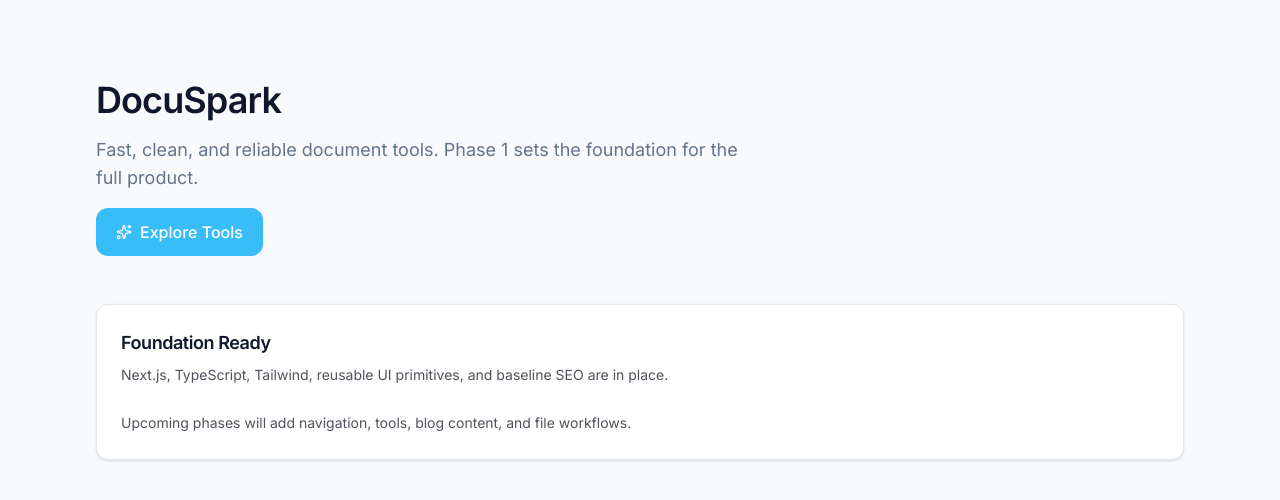
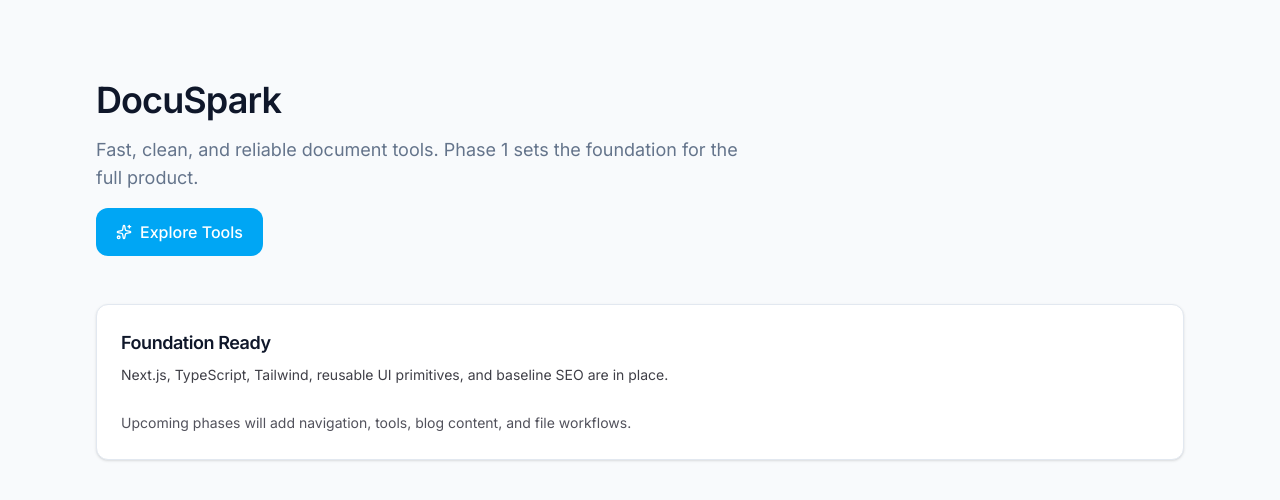
Before and after one commit to abhay-codes07/DocuSpark, a Next.js app: page / in a window 1280 px wide. Shown: the top 500 px of the page. Built offline with nearby package versions, Linux system fonts and the light colour scheme.

Commit message:
fix: ensure button and card components meet accessible contrast defaults

```diff
--- a/src/components/ui/button.tsx
+++ b/src/components/ui/button.tsx
@@ -12,9 +12,9 @@
 };
 
 const variantClasses: Record<ButtonVariant, string> = {
-  primary: "bg-accent text-white hover:bg-sky-500",
-  secondary: "bg-white text-zinc-900 shadow-sm ring-1 ring-zinc-200 hover:bg-zinc-100",
-  ghost: "bg-transparent text-zinc-700 hover:bg-zinc-100",
+  primary: "bg-sky-500 text-white hover:bg-sky-600",
+  secondary: "bg-white text-zinc-800 shadow-sm ring-1 ring-zinc-300 hover:bg-zinc-100",
+  ghost: "bg-transparent text-zinc-800 hover:bg-zinc-100",
 };
 
 const sizeClasses: Record<ButtonSize, string> = {
--- a/src/components/ui/card.tsx
+++ b/src/components/ui/card.tsx
@@ -19,7 +19,7 @@
 }
 
 export function CardDescription({ className, ...props }: HTMLAttributes<HTMLParagraphElement>) {
-  return <p className={cn("text-sm leading-6 text-zinc-600", className)} {...props} />;
+  return <p className={cn("text-sm leading-6 text-zinc-700", className)} {...props} />;
 }
 
 export function CardContent({ className, ...props }: HTMLAttributes<HTMLDivElement>) {
```
